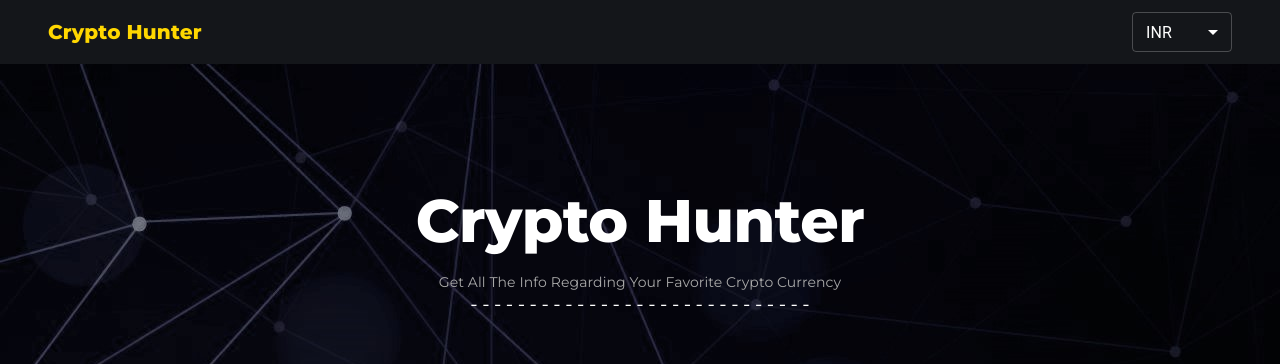
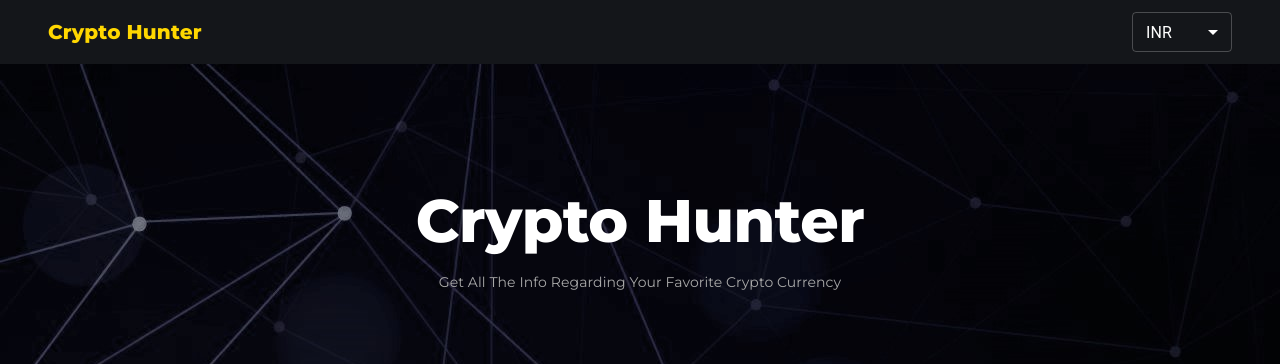
Before and after one commit to suryansh1605/cryptohunter, a React (Create React App) app: page / in a window 1280 px wide. Shown: the top 364 px of the page. Built offline with nearby package versions, Linux system fonts and the light colour scheme; no server answers.

Commit message:
create carosouel

```diff
--- a/src/App.js
+++ b/src/App.js
@@ -21,7 +21,6 @@ function App() {
       <div className={classes.App}>
         <Header />
         <Route path="/" component={Homepage} exact />
-        <Route path="/coins/:id" component={CoinPage} exact />
       </div>
     </BrowserRouter>
   );
--- a/src/components/Banner/Banner.js
+++ b/src/components/Banner/Banner.js
@@ -55,9 +55,6 @@ function Banner() {
             Get all the Info regarding your favorite Crypto Currency
           </Typography>
 
-
-            - - - - - - - - - - - - - - - - - - - - - - - - - - - - -
-
         </div>
         <Carousel />
       </Container>
--- a/src/components/CoinsTable.js
+++ b/src/components/CoinsTable.js
@@ -128,7 +128,6 @@ export default function CoinsTable() {
                     const profit = row.price_change_percentage_24h > 0;
                     return (
                       <TableRow
-                        onClick={() => history.push(`/coins/${row.id}`)}
                         className={classes.row}
                         key={row.name}
                       >
```
